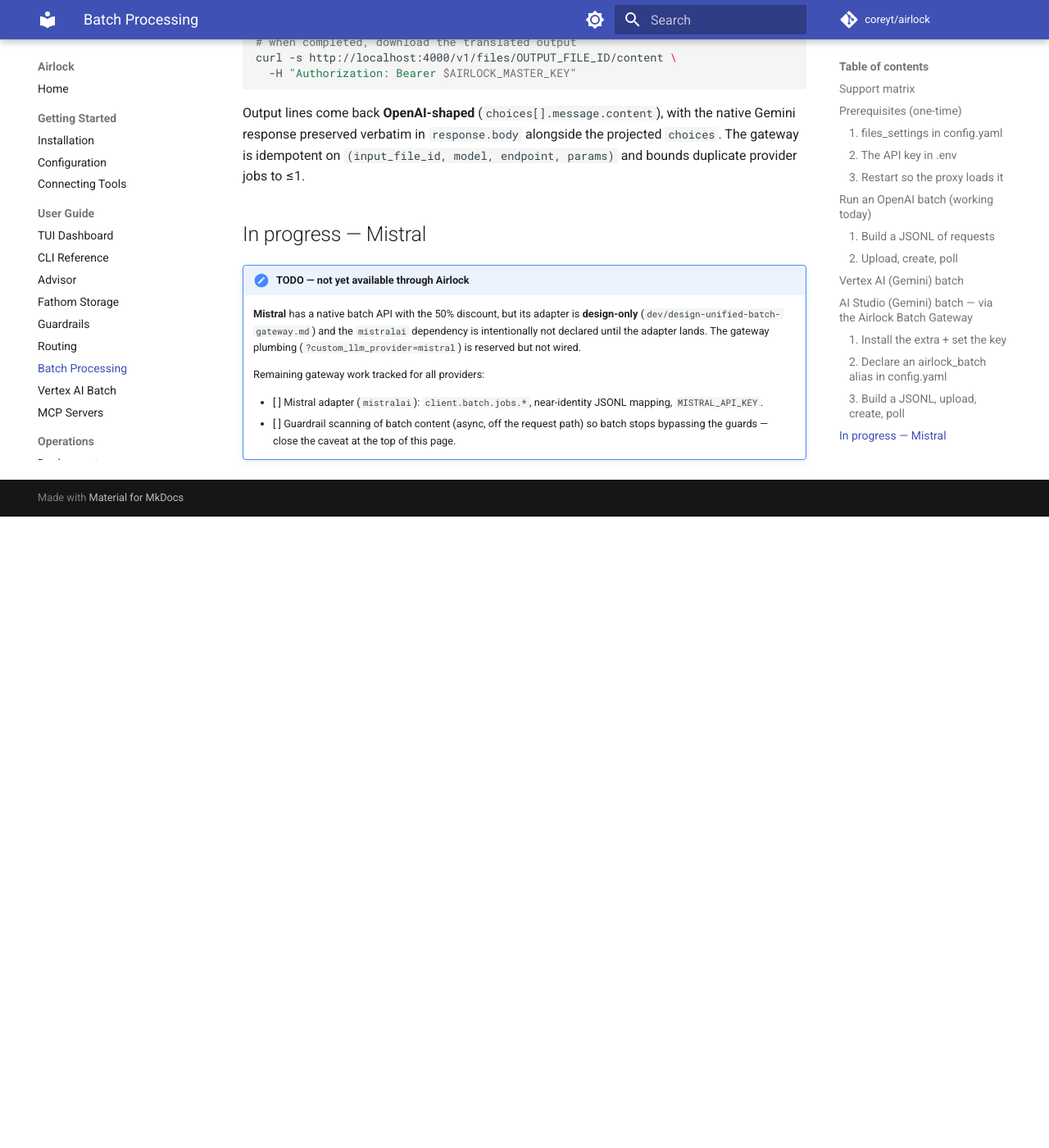
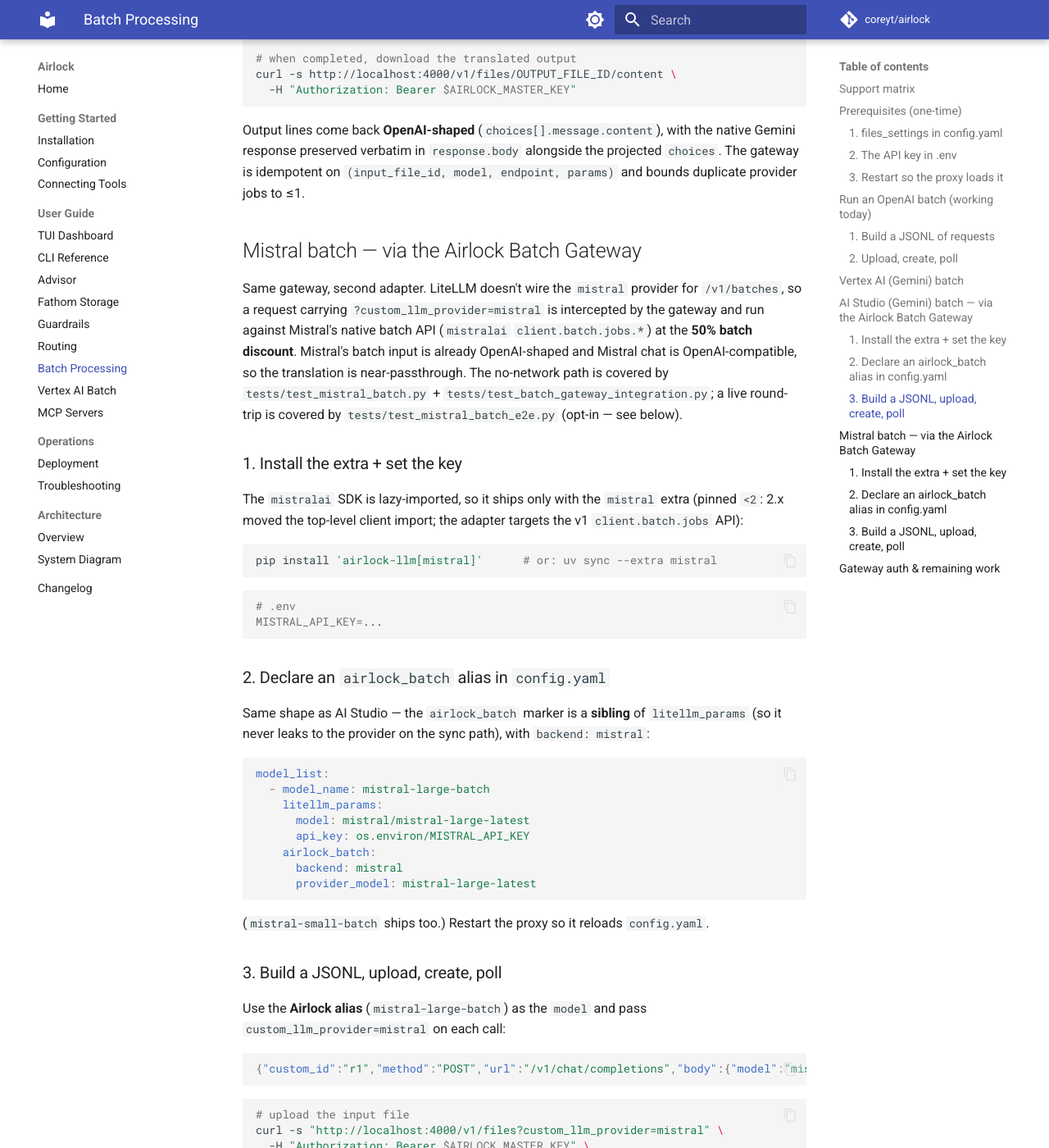
Before and after one commit to coreyt/airlock, an MkDocs documentation site: the page built from docs/guide/batch.md, in a window 1280 px wide and 1400 px high, scrolled down 4429 px. Shown: the whole window at 82% size. Built offline with MkDocs 1.6.1 and Material for MkDocs 9.7.7, drawn with Linux system fonts in a browser that asks for light colours; comment, search, counter and statistics services are not loaded; before the commit the page ends 5059 px from its top, so only the background shows below that; some of the changed text lies outside the part shown.

Commit message:
docs: Mistral batch via the Airlock Batch Gateway (Pack 0.4.0-D)
- guide/batch.md: support matrix Mistral -> Working; full Mistral gateway section
  (install/extra, alias, upload->create->poll, OpenAI-shaped output, idempotency,
  opt-in live e2e) replacing the stale in-progress note; gateway auth section.
- getting-started/configuration.md: Mistral batch alias subsection + MISTRAL_API_KEY env row.
- getting-started/installation.md: add the mistral extra to the list + batch-extras note.
- architecture/overview.md: Batch Gateway (batch/) subsystem section.

Co-Authored-By: Claude Opus 4.8 (1M context) <noreply@anthropic.com>

````diff
--- a/docs/guide/batch.md
+++ b/docs/guide/batch.md
@@ -21,7 +21,7 @@ cost** (typical ~24h turnaround). Airlock exposes the OpenAI-compatible Batch AP
 | **Vertex AI (Gemini)** | ✅ **Working (regional models)** | See [Vertex AI Batch](vertex-batch.md). Batch needs a **regional** model; Gemini 3.x is `global`-only and **cannot batch** |
 | **Anthropic / Azure / Bedrock** | ✅ Wired in LiteLLM | Not configured here by default |
 | **Google AI Studio (Gemini)** | ✅ **Working (via Airlock Batch Gateway)** | LiteLLM doesn't wire the `gemini/` provider for batch, so Airlock's own gateway handles it. Needs the `aistudio` extra + an `airlock_batch` alias — see [AI Studio (Gemini) batch](#ai-studio-gemini-batch-via-the-airlock-batch-gateway) below |
-| **Mistral** | 🚧 **In progress** | Native batch API exists but the Mistral adapter is design-only (`dev/design-unified-batch-gateway.md`); the dependency is intentionally not declared yet |
+| **Mistral** | ✅ **Working (via Airlock Batch Gateway)** | LiteLLM doesn't wire the `mistral` provider for batch, so Airlock's gateway handles it (50% batch discount). Needs the `mistral` extra + an `airlock_batch` alias — see [Mistral batch](#mistral-batch-via-the-airlock-batch-gateway) below |
 
 ---
 
@@ -191,17 +191,94 @@ native Gemini response preserved verbatim in `response.body` alongside the proje
 `choices`. The gateway is idempotent on `(input_file_id, model, endpoint, params)`
 and bounds duplicate provider jobs to ≤1.
 
-## In progress — Mistral
+## Mistral batch — via the Airlock Batch Gateway
 
-!!! note "TODO — not yet available through Airlock"
-    **Mistral** has a native batch API with the 50% discount, but its adapter is
-    **design-only** (`dev/design-unified-batch-gateway.md`) and the `mistralai`
-    dependency is intentionally not declared until the adapter lands. The gateway
-    plumbing (`?custom_llm_provider=mistral`) is reserved but not wired.
+Same gateway, second adapter. LiteLLM doesn't wire the `mistral` provider for
+`/v1/batches`, so a request carrying `?custom_llm_provider=mistral` is intercepted
+by the gateway and run against Mistral's native batch API
+(`mistralai` `client.batch.jobs.*`) at the **50% batch discount**. Mistral's batch
+input is already OpenAI-shaped and Mistral chat is OpenAI-compatible, so the
+translation is near-passthrough. The no-network path is covered by
+`tests/test_mistral_batch.py` + `tests/test_batch_gateway_integration.py`; a live
+round-trip is covered by `tests/test_mistral_batch_e2e.py` (opt-in — see below).
 
-    Remaining gateway work tracked for all providers:
+### 1. Install the extra + set the key
+The `mistralai` SDK is lazy-imported, so it ships only with the `mistral` extra
+(pinned `<2`: 2.x moved the top-level client import; the adapter targets the v1
+`client.batch.jobs` API):
 
-    - [ ] Mistral adapter (`mistralai`): `client.batch.jobs.*`, near-identity
-      JSONL mapping, `MISTRAL_API_KEY`.
-    - [ ] Guardrail scanning of batch content (async, off the request path) so
-      batch stops bypassing the guards — close the caveat at the top of this page.
+```bash
+pip install 'airlock-llm[mistral]'      # or: uv sync --extra mistral
+```
+```bash
+# .env
+MISTRAL_API_KEY=...
+```
+
+### 2. Declare an `airlock_batch` alias in `config.yaml`
+Same shape as AI Studio — the `airlock_batch` marker is a **sibling** of
+`litellm_params` (so it never leaks to the provider on the sync path), with
+`backend: mistral`:
+
+```yaml
+model_list:
+  - model_name: mistral-large-batch
+    litellm_params:
+      model: mistral/mistral-large-latest
+      api_key: os.environ/MISTRAL_API_KEY
+    airlock_batch:
+      backend: mistral
+      provider_model: mistral-large-latest
+```
+
+(`mistral-small-batch` ships too.) Restart the proxy so it reloads `config.yaml`.
+
+### 3. Build a JSONL, upload, create, poll
+Use the **Airlock alias** (`mistral-large-batch`) as the `model` and pass
+`custom_llm_provider=mistral` on each call:
+
+```json
+{"custom_id":"r1","method":"POST","url":"/v1/chat/completions","body":{"model":"mistral-large-batch","messages":[{"role":"user","content":"Reply with one word: PONG"}],"max_tokens":32}}
+```
+
+```bash
+# upload the input file
+curl -s "http://localhost:4000/v1/files?custom_llm_provider=mistral" \
+  -H "Authorization: Bearer $AIRLOCK_MASTER_KEY" \
+  -F purpose=batch -F file=@requests.jsonl
+
+# create the batch
+curl -s "http://localhost:4000/v1/batches?custom_llm_provider=mistral" \
+  -H "Authorization: Bearer $AIRLOCK_MASTER_KEY" -H "Content-Type: application/json" \
+  -d '{"input_file_id":"file-...","endpoint":"/v1/chat/completions","completion_window":"24h","model":"mistral-large-batch"}'
+
+# poll, then download the translated output
+curl -s "http://localhost:4000/v1/batches/BATCH_ID?custom_llm_provider=mistral" \
+  -H "Authorization: Bearer $AIRLOCK_MASTER_KEY"
+curl -s http://localhost:4000/v1/files/OUTPUT_FILE_ID/content \
+  -H "Authorization: Bearer $AIRLOCK_MASTER_KEY"
+```
+
+As with AI Studio, output lines are **OpenAI-shaped** with the native Mistral
+response preserved verbatim in `response.body`, and the gateway is idempotent on
+`(input_file_id, model, endpoint, params)`, bounding duplicate provider jobs to ≤1.
+
+!!! note "Live e2e is opt-in"
+    `tests/test_mistral_batch_e2e.py` runs the real round-trip only when
+    `AIRLOCK_LIVE_MISTRAL_E2E=1`, `MISTRAL_API_KEY` is set, and the `mistral`
+    extra is installed (it's billable). The unit + integration suites need none of
+    that.
+
+## Gateway auth & remaining work
+
+Every gateway request (`?custom_llm_provider=aistudio|mistral` on `/v1/files` and
+`/v1/batches`) is authenticated with the **`AIRLOCK_MASTER_KEY`** before any
+upload/create/cancel/retrieve — the gateway runs ahead of LiteLLM's route-level
+auth, so it enforces the master key itself (it mirrors the proxy's open-when-unset
+behavior for parity).
+
+Remaining gateway work:
+
+- [ ] Guardrail scanning of batch content (async, off the request path) so batch
+  stops bypassing the guards — close the caveat at the top of this page. The
+  insertion point exists today as a no-op `scan_at_upload` stub in `batch_profile`.
````
Also changed, not shown: docs/architecture/overview.md (+11 -0 lines), docs/getting-started/configuration.md (+22 -1 lines), docs/getting-started/installation.md (+7 -6 lines).
